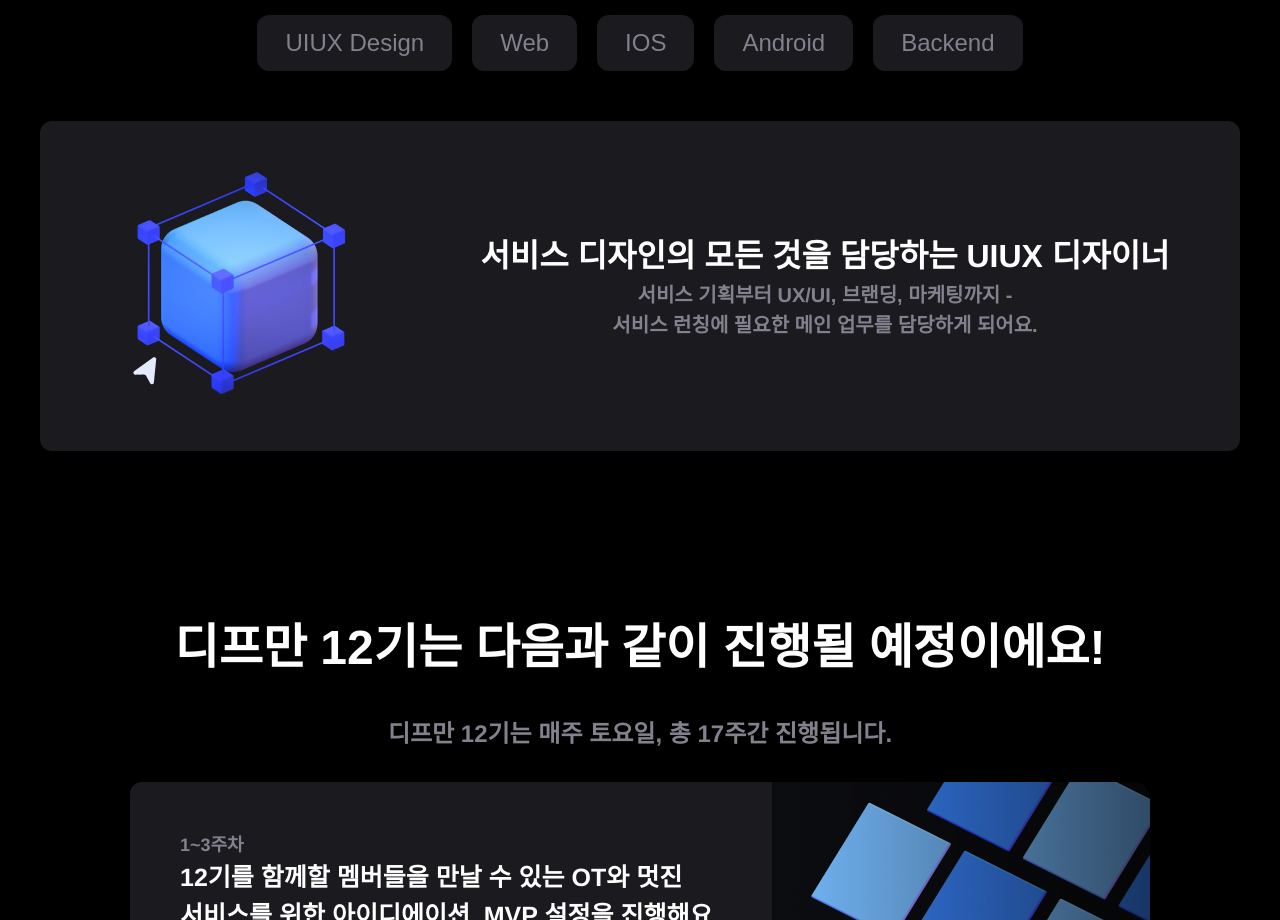
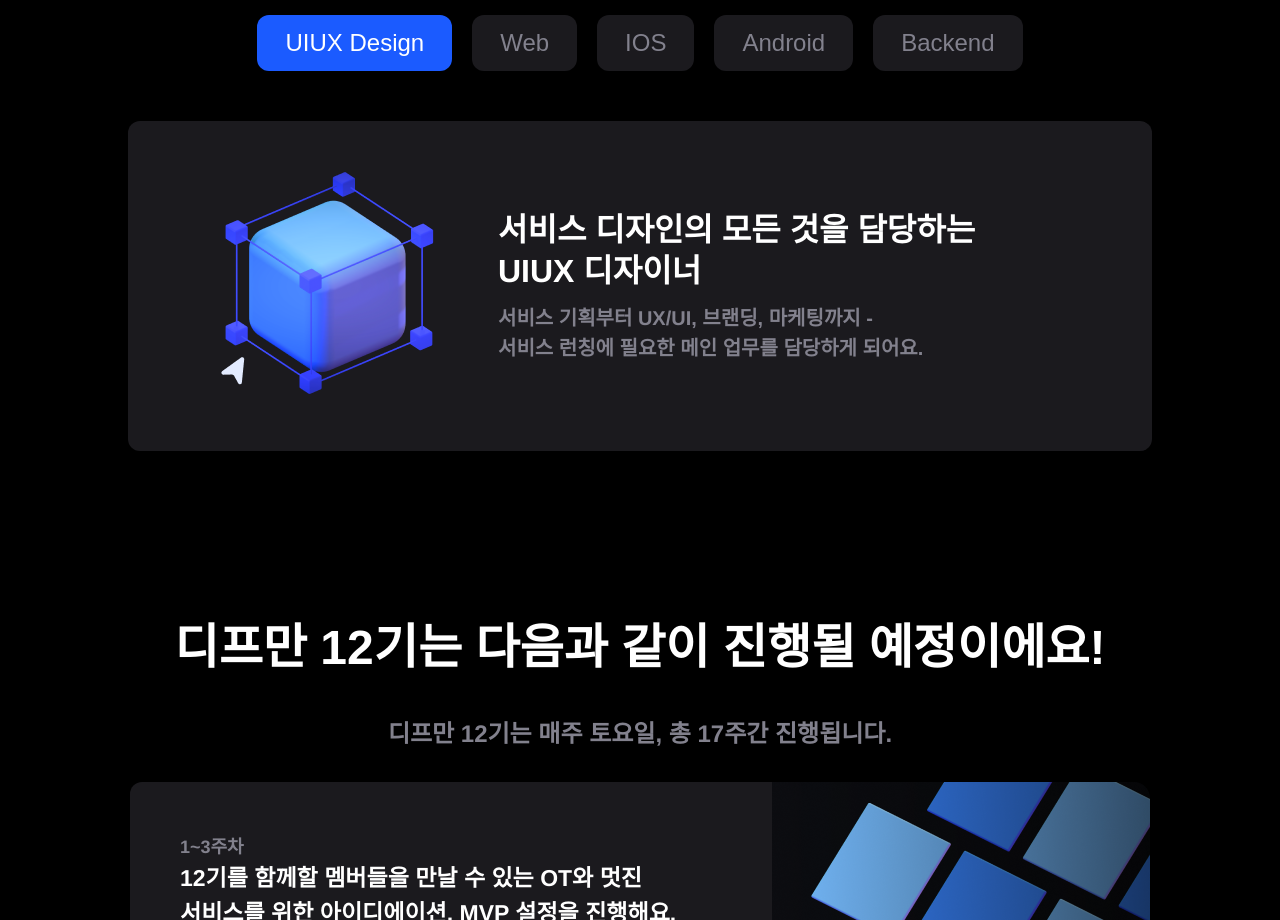
Before and after one commit to ch9eri/depromeet-clone, a React (Create React App) app: page / in a window 1280 px wide. Shown: the part 1880-2800 px from the top of the page. Built offline with nearby package versions, Linux system fonts and the light colour scheme.

Commit message:
[STYLE] 클릭시 버튼색 변경-유지

```diff
--- a/src/App.tsx
+++ b/src/App.tsx
@@ -9,7 +9,7 @@ import Footer from './Components/Footer';
 import Sponser from './Components/Sponser';
 import More from './Components/More';
 import Channel from './Components/Channel';
-import GlobalStyle from './GlobalStyle';
+import GlobalStyle from './css/GlobalStyle';
 import { Fade } from 'react-awesome-reveal';
 
 const App = () => {
--- a/src/Components/Main.tsx
+++ b/src/Components/Main.tsx
@@ -33,6 +33,7 @@ const Main = () => {
 
 const MainContainer = styled.div`
   background-image: url(${bgimg});
+  background-size: cover;
   width: 100vw;
   height: 100vh;
 `;
--- a/src/Components/More.tsx
+++ b/src/Components/More.tsx
@@ -61,7 +61,7 @@ const BoxContainer = styled.div`
 
 const Box = styled.div`
   background-color: #1b1a1e;
-  border-radius: 12px;
+  border-radius: 15px;
   height: 530px;
   margin: 20px;
   display: grid;
@@ -71,6 +71,7 @@ const Box = styled.div`
 const MoreContainer = styled.div`
   text-align: left;
   margin: 30px;
+  width: 250px;
 `;
 
 const MoreTitle = styled.p`
@@ -81,7 +82,7 @@ const MoreTitle = styled.p`
 
 const MoreText = styled.p`
   font-weight: bold;
-  font-size: 30px;
+  font-size: 25px;
 `;
 
 const Container = styled.div`
--- a/src/Components/Schedule.tsx
+++ b/src/Components/Schedule.tsx
@@ -13,8 +13,8 @@ const Schedule = () => {
       <p style={{ fontSize: '1.5rem', color: '#82818d' }}>
         디프만 12기는 매주 토요일, 총 17주간 진행됩니다.
       </p>
-      <BoxContainer>
-        <Slide direction="left" cascade damping={0.05}>
+      <Slide direction="left">
+        <BoxContainer>
           <Box>
             <TextBox>
               <Week>1~3주차</Week>
@@ -52,8 +52,8 @@ const Schedule = () => {
             </TextBox>
             <img src={img4} alt="week14_17" />
           </Box>
-        </Slide>
-      </BoxContainer>
+        </BoxContainer>
+      </Slide>
     </div>
   );
 };
@@ -84,7 +84,7 @@ const Week = styled.p`
 `;
 
 const WeekText = styled.div`
-  font-size: 25px;
+  font-size: 23px;
   font-weight: bold;
 `;
 
--- a/src/Components/Team.tsx
+++ b/src/Components/Team.tsx
@@ -1,19 +1,17 @@
-import React, { useState } from 'react';
+import React, { useState, useEffect } from 'react';
 import styled from 'styled-components';
 import Team1 from './Team/Team1';
 import Team2 from './Team/Team2';
 import Team3 from './Team/Team3';
 import Team4 from './Team/Team4';
 import Team5 from './Team/Team5';
-import { Slide } from 'react-awesome-reveal';
+import '../css/animation.css';
 
 const Team = () => {
-  const [content, setContent] = useState(1);
-  // const [isClicked, setIsClicked] = useState(false);
+  const [content, setContent] = useState('1');
   const handleClickButton = (e: any) => {
-    const { name } = e.target;
-    setContent(name);
-    // setIsClicked(!isClicked);
+    const { id } = e.target;
+    setContent(id);
   };
   const selectComponent: any = {
     1: <Team1 />,
@@ -22,30 +20,77 @@ const Team = () => {
     4: <Team4 />,
     5: <Team5 />,
   };
+  // 에러 ... 일단 보류
+  // interface IbtnObj {
+  //   name: string,
+  //   title: string,
+  // }
+
+  // const buttonObject:IbtnObj = [
+  //   {
+  //     name: '1',
+  //     title: 'UIUX Design'
+  //   },
+  //   {
+  //     name: '2',
+  //     title: 'Web'
+  //   },
+  //   {
+  //     name: '3',
+  //     title: 'IOS'
+  //   },
+  //   {
+  //     name: '4',
+  //     title: 'Android'
+  //   },
+  //   {
+  //     name: '5',
+  //     title: 'Backend'
+  //   },
+  // ];
+
+  useEffect(() => {
+    const btnId = ['1', '2', '3', '4', '5'];
+    const nonBtnId = btnId.filter((item) => item !== content);
+    document.getElementById(content)!.style.color = 'white';
+    document.getElementById(content)!.style.backgroundColor = '#1b5bff';
+    nonBtnId.map((item) => {
+      document.getElementById(item)!.style.color = '#82818d';
+      document.getElementById(item)!.style.backgroundColor = '#1b1a1e';
+      return null;
+    });
+  }, [content]);
 
   return (
     <Container>
       <h1>디프만의 팀은 어떻게 구성되어 있을까요?</h1>
       <div>
-        <TeamBtn name="1" onClick={handleClickButton}>
+        {/* {buttonObject.map((obj:any)=> {
+          <div>
+          {obj.title}
+        </div>
+        })} */}
+        <TeamBtn id="1" onClick={handleClickButton}>
           UIUX Design
         </TeamBtn>
-        <TeamBtn name="2" onClick={handleClickButton}>
+        <TeamBtn id="2" onClick={handleClickButton}>
           Web
         </TeamBtn>
-        <TeamBtn name="3" onClick={handleClickButton}>
+        <TeamBtn id="3" onClick={handleClickButton}>
           IOS
         </TeamBtn>
-        <TeamBtn name="4" onClick={handleClickButton}>
+        <TeamBtn id="4" onClick={handleClickButton}>
           Android
         </TeamBtn>
-        <TeamBtn name="5" onClick={handleClickButton}>
+        <TeamBtn id="5" onClick={handleClickButton}>
           Backend
         </TeamBtn>
       </div>
-      <Slide direction="up">
-        {content && <div>{selectComponent[content]}</div>}
-      </Slide>
+      <TeamContainer>
+        <div className="animation">
+          {content && <div>{selectComponent[content]}</div>}
+        </div>
+      </TeamContainer>
     </Container>
   );
 };
@@ -56,8 +101,6 @@ const TeamBtn = styled.button`
   border-radius: 12px;
   border-style: none;
   margin: 10px;
-  background-color: #1b1a1e;
-  color: #82818d;
   &:active {
     background-color: #1b5bff;
     color: white;
@@ -72,4 +115,10 @@ const Container = styled.div`
   justify-content: center;
 `;
 
+const TeamContainer = styled.div`
+  text-align: left;
+  display: flex;
+  justify-content: center;
+`;
+
 export default Team;
--- a/src/Components/Team/Team1.tsx
+++ b/src/Components/Team/Team1.tsx
@@ -8,7 +8,7 @@ const Team1 = () => {
       <Box>
         <img src={img1} alt="uiux" />
         <div>
-          <TeamName>서비스 디자인의 모든 것을 담당하는 UIUX 디자이너</TeamName>
+          <TeamName>서비스 디자인의 모든 것을 담당하는<br />UIUX 디자이너</TeamName>
           <p style={{ lineHeight: '1.5', fontSize: '20px' }}>
             서비스 기획부터 UX/UI, 브랜딩, 마케팅까지 -
             <br />
@@ -23,6 +23,7 @@ const Team1 = () => {
 const Box = styled.div`
   background-color: #1b1a1e;
   height: 330px;
+  width: 80vw;
   border-radius: 12px;
   color: #82818d;
   display: flex;
@@ -36,6 +37,7 @@ const Box = styled.div`
 const TeamName = styled.h2`
   color: white;
   font-size: 2rem;
+  margin-bottom: 10px;
 `;
 
 export default Team1;
--- a/src/Components/Team/Team2.tsx
+++ b/src/Components/Team/Team2.tsx
@@ -27,6 +27,7 @@ const Team2 = () => {
 const Box = styled.div`
   background-color: #1b1a1e;
   height: 330px;
+  width: 80vw;
   border-radius: 12px;
   color: #82818d;
   display: flex;
@@ -40,6 +41,7 @@ const Box = styled.div`
 const TeamName = styled.h2`
   color: white;
   font-size: 2rem;
+  margin-bottom: 10px;
 `;
 
 export default Team2;
--- a/src/Components/Team/Team3.tsx
+++ b/src/Components/Team/Team3.tsx
@@ -29,6 +29,7 @@ const Team3 = () => {
 const Box = styled.div`
   background-color: #1b1a1e;
   height: 330px;
+  width: 80vw;
   border-radius: 12px;
   color: #82818d;
   display: flex;
@@ -42,6 +43,7 @@ const Box = styled.div`
 const TeamName = styled.h2`
   color: white;
   font-size: 2rem;
+  margin-bottom: 10px;
 `;
 
 export default Team3;
--- a/src/Components/Team/Team4.tsx
+++ b/src/Components/Team/Team4.tsx
@@ -29,6 +29,7 @@ const Team4 = () => {
 const Box = styled.div`
   background-color: #1b1a1e;
   height: 330px;
+  width: 80vw;
   border-radius: 12px;
   color: #82818d;
   display: flex;
@@ -42,6 +43,7 @@ const Box = styled.div`
 const TeamName = styled.h2`
   color: white;
   font-size: 2rem;
+  margin-bottom: 10px;
 `;
 
 export default Team4;
--- a/src/Components/Team/Team5.tsx
+++ b/src/Components/Team/Team5.tsx
@@ -29,6 +29,7 @@ const Team5 = () => {
 const Box = styled.div`
   background-color: #1b1a1e;
   height: 330px;
+  width: 80vw;
   border-radius: 12px;
   color: #82818d;
   display: flex;
@@ -42,6 +43,7 @@ const Box = styled.div`
 const TeamName = styled.h2`
   color: white;
   font-size: 2rem;
+  margin-bottom: 10px;
 `;
 
 export default Team5;
--- a/src/GlobalStyle.tsx
+++ b/src/css/GlobalStyle.tsx
@@ -1,4 +1,4 @@
-import { createGlobalStyle } from "styled-components";
+import { createGlobalStyle } from 'styled-components';
 
 const GlobalStyle = createGlobalStyle`
   *, *::before, *::after {
@@ -17,6 +17,7 @@ const GlobalStyle = createGlobalStyle`
 
   h2 {
     font-size: 1.5rem;
+    line-height: 1.3;
   }
 
   p {
@@ -26,6 +27,12 @@ const GlobalStyle = createGlobalStyle`
   h1 {
     font-size: 3rem;
   }
+
+  button {
+    :hover {
+      cursor: pointer;
+    }
+  }
 `;
 
 export default GlobalStyle;
--- /dev/null
+++ b/src/css/animation.css
@@ -0,0 +1,15 @@
+@keyframes fadeInDown {
+    0% {
+        opacity: 0;
+        transform: translate3d(0, -100%, 0);
+    }
+    to {
+        opacity: 1;
+        transform: translateZ(0);
+    }
+}
+
+.animation {
+    position: relative;
+    animation: fadeInDown 2s;
+}
```
